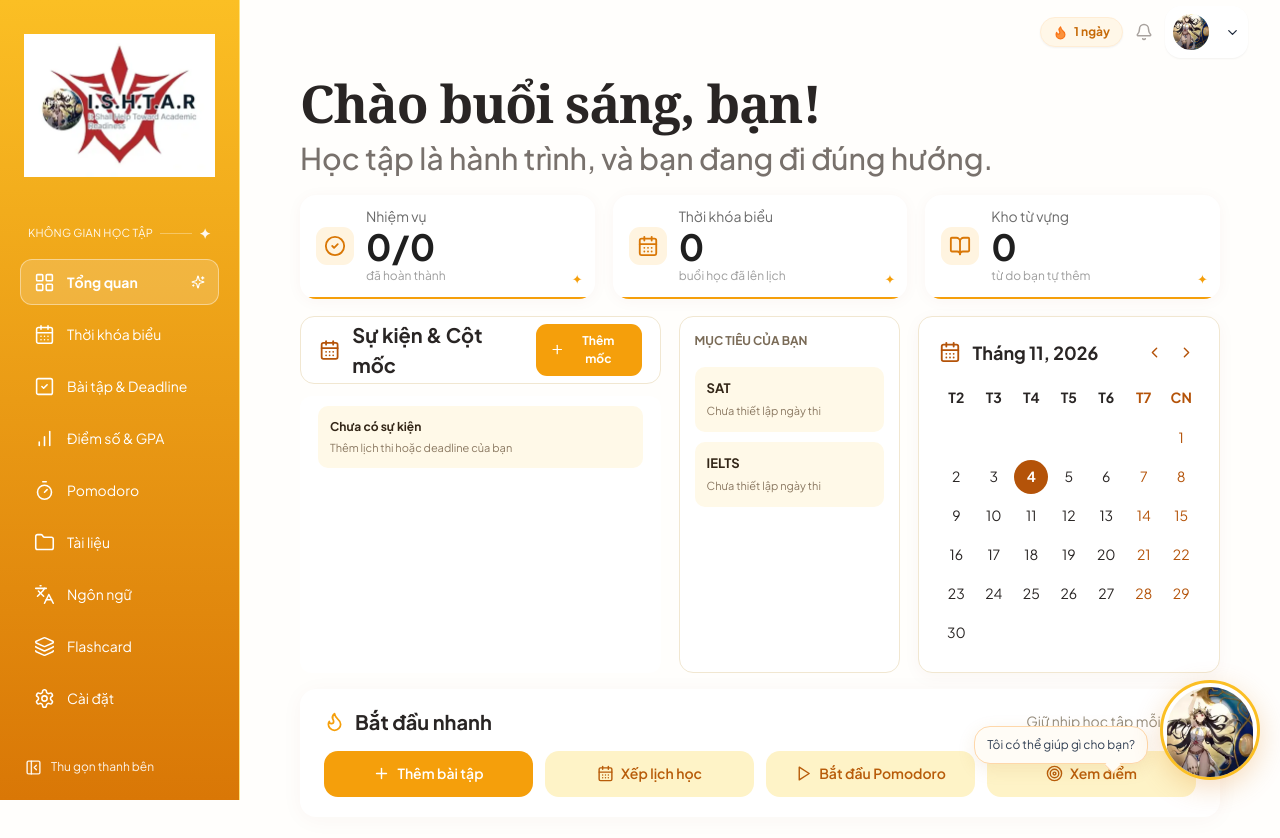
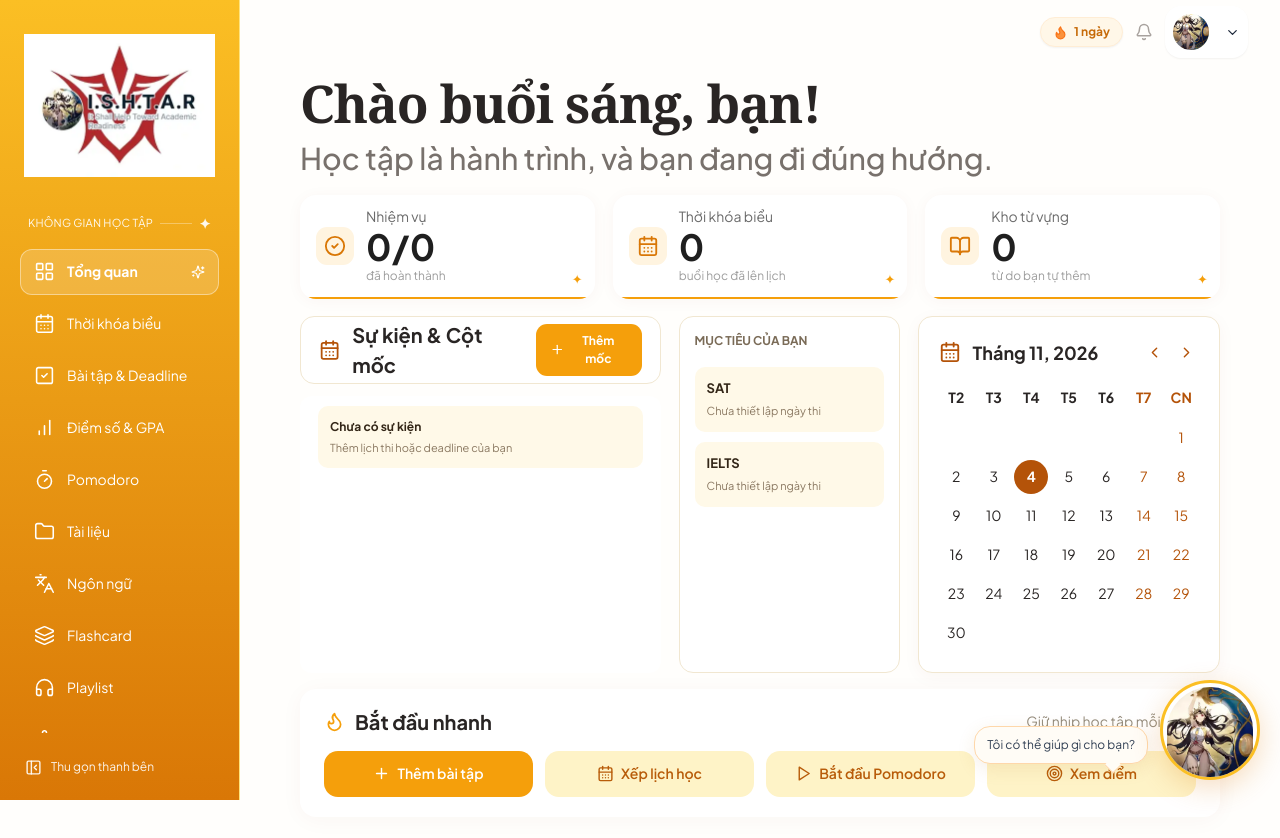
Before and after one commit to nhanttk1710-sketch/I.S.H.T.A.R-STUDY-APP, a Next.js app in the folder ISHTAR/ishtar-study-app/: page / in a window 1280 px wide. Shown: the top 838 px of the page. Built offline with nearby package versions, Linux system fonts and the light colour scheme.

Commit message:
Add Playlist item to dashboard sidebar navigation

```diff
--- a/ISHTAR/ishtar-study-app/components/Sidebar.tsx
+++ b/ISHTAR/ishtar-study-app/components/Sidebar.tsx
@@ -13,6 +13,7 @@ const items:{id:TabId;label:string;icon:React.ElementType}[]=[
 {id:"resources",label:"Tài liệu",icon:Folder},
 {id:"language",label:"Ngôn ngữ",icon:Languages},
 {id:"flashcards",label:"Flashcard",icon:Layers},
+{id:"language",label:"Playlist",icon:Headphones},
 {id:"settings",label:"Cài đặt",icon:Settings},
 ];
 export const Sidebar:React.FC<SidebarProps>=({active,onChange,collapsed=false,onToggle,logoImageUrl="/ishtar-logo.webp"})=><aside className={`ishtar-sidebar ${collapsed?"ishtar-sidebar--collapsed":""}`}>
```
